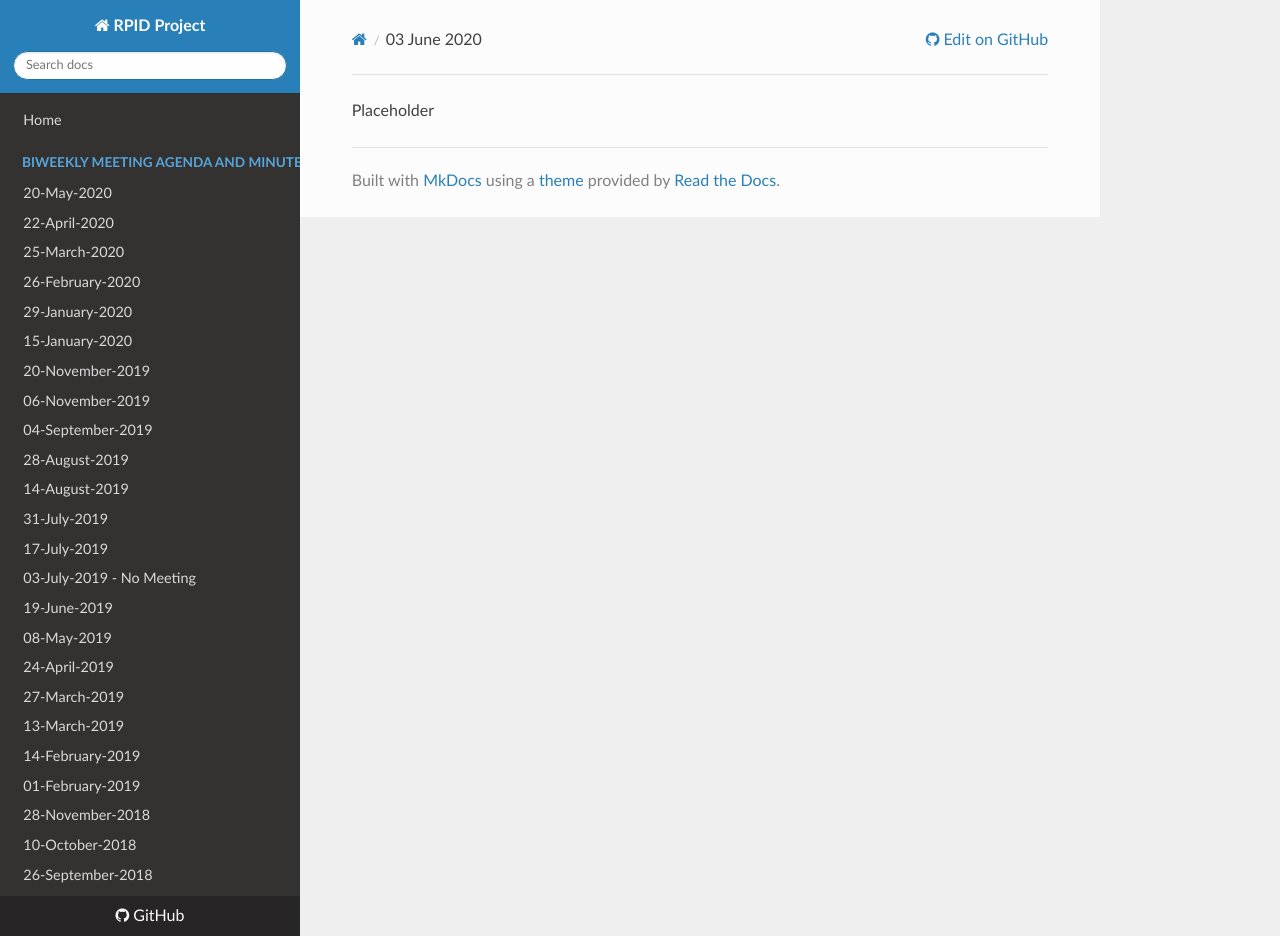
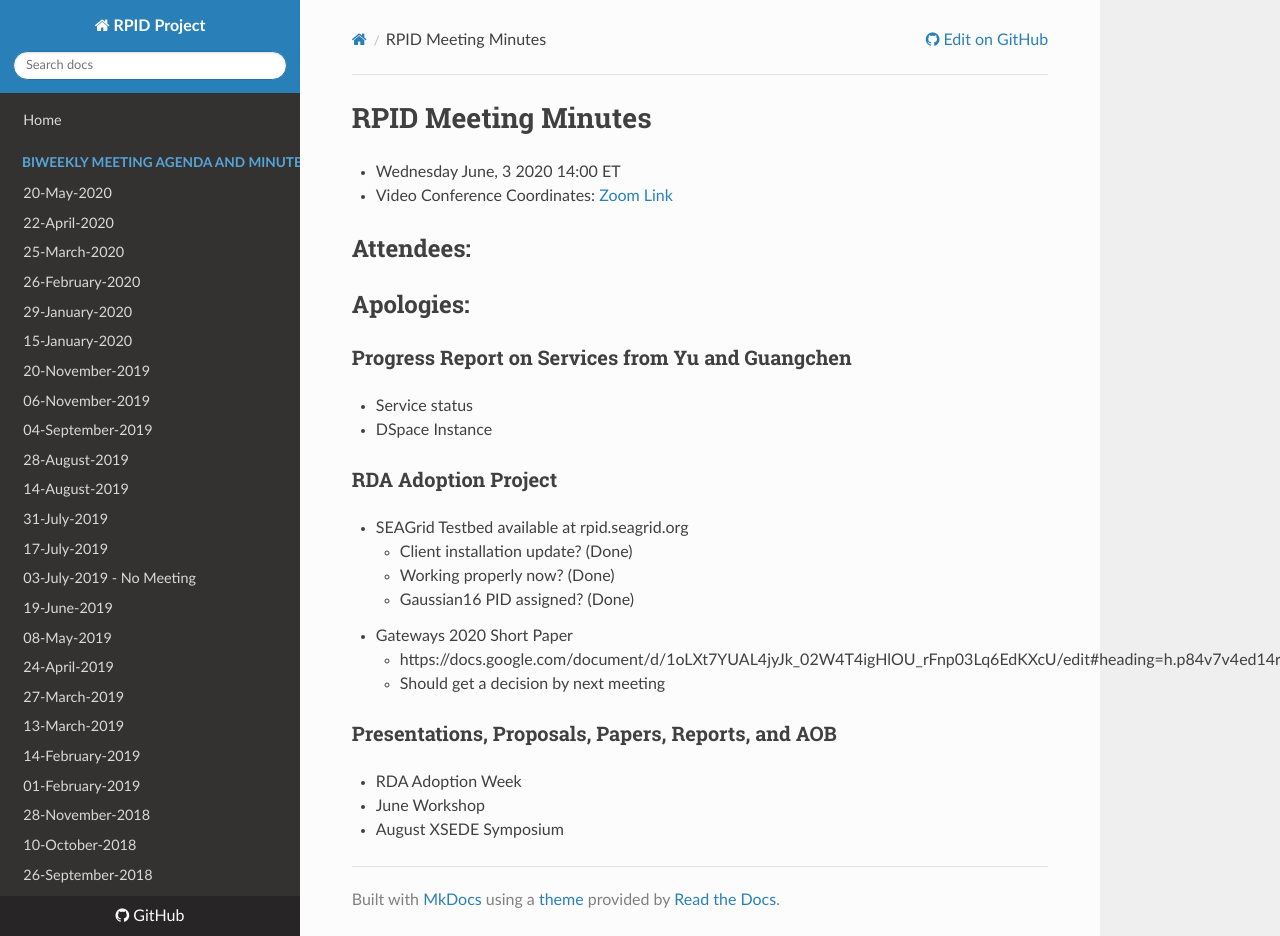
Before and after one commit to rpidproject/rpid, an MkDocs documentation site: the page built from docs/03-June-2020.md, in a window 1280 px wide and 936 px high. Built offline with MkDocs 1.6.1, drawn with Linux system fonts in a browser that asks for light colours; nearby versions of some CDN libraries; old or Windows-style settings are respelled for this version of MkDocs.

Commit message:
Update 03-June-2020.md

```diff
--- a/docs/03-June-2020.md
+++ b/docs/03-June-2020.md
@@ -1 +1,24 @@
-Placeholder
+# RPID Meeting Minutes
+   * Wednesday June, 3 2020 14:00 ET
+   * Video Conference Coordinates: [Zoom Link](https://iu.zoom.us/my/rquick)
+
+## Attendees:
+## Apologies:
+
+### Progress Report on Services from Yu and Guangchen
+   * Service status
+   * DSpace Instance
+
+### RDA Adoption Project
+   * SEAGrid Testbed available at rpid.seagrid.org
+      * Client installation update? (Done)
+      * Working properly now? (Done)
+      * Gaussian16 PID assigned? (Done)
+   * Gateways 2020 Short Paper
+      * https://docs.google.com/document/d/1oLXt7YUAL4jyJk_02W4T4igHlOU_rFnp03Lq6EdKXcU/edit#heading=h.p84v7v4ed14r
+      * Should get a decision by next meeting
+
+### Presentations, Proposals, Papers, Reports, and AOB
+   * RDA Adoption Week
+   * June Workshop
+   * August XSEDE Symposium
```
